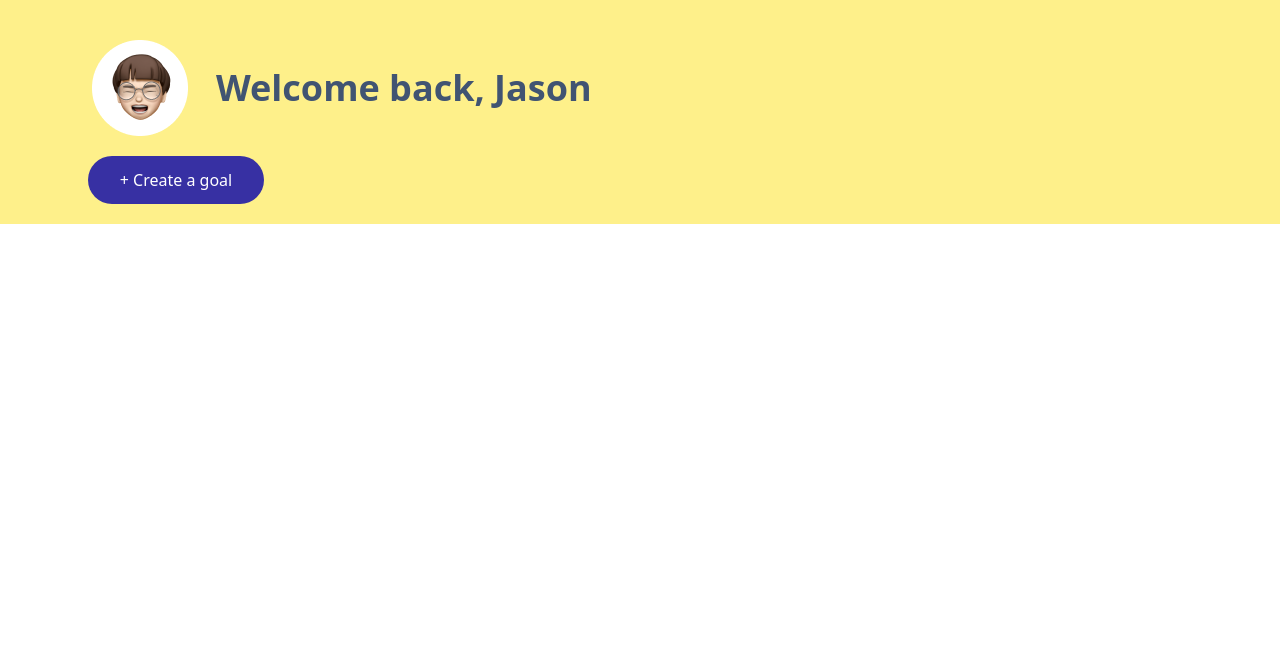
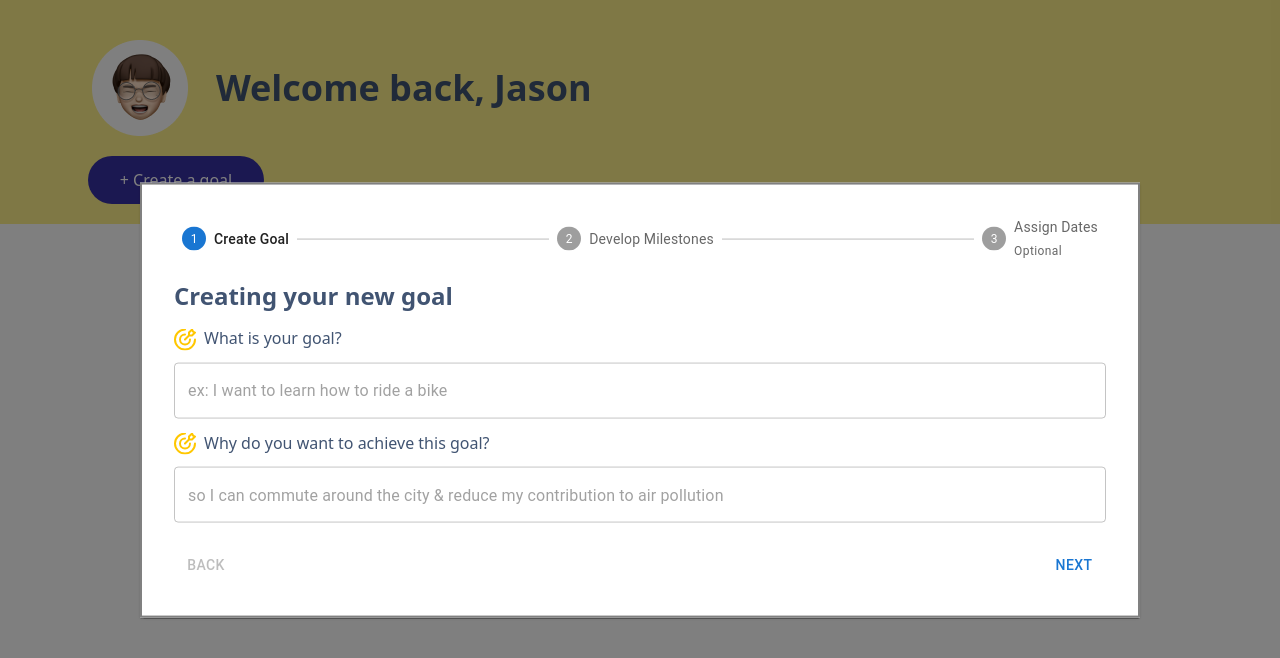
Before and after one commit to Co-Lab-You-Belong-in-Tech/Goalify, a React (Vite) app: page /dashboard in a window 1280 px wide. Both pictures are taken after a click on the button "+ Create a goal". Shown: the top 658 px of the page. Built offline with nearby package versions, Linux system fonts and the light colour scheme.

Commit message:
feat: add modal to dashboard

```diff
--- a/src/pages/dashboard/header.jsx
+++ b/src/pages/dashboard/header.jsx
@@ -1,15 +1,45 @@
 import Button from '../../components/button';
 import Logo from '../../assets/icons/logo.png';
+import * as React from "react";
+import Modal from "@mui/material/Modal";
+import Box from "@mui/material/Box";
+import HorizontalLinearStepper from "../stepper/stepper.jsx";
+
+const style = {
+    position: 'absolute',
+    top: '50%',
+    left: '50%',
+    transform: 'translate(-50%, -50%)',
+    width: 1000,
+    backgroundColor: 'background.paper',
+    border: '2px solid grey',
+    boxShadow: 1,
+    p: 4,
+};
+
 const Header = () => {
+    const [open, setOpen] = React.useState(false);
+    const handleOpen = () => setOpen(true);
+    const handleClose = () => setOpen(false);
     return (
         <div className="bg-yellow-200 h-56 py-3 md:py-5 md:px-20">
             <div className="flex gap-4 items-center my-5">
-        <img src={Logo} alt="logo" />
+                <img src={Logo} alt="logo"/>
                 <h1 className="text-4xl font-semibold">Welcome back, Jason</h1>
             </div>
             <div>
-        <Button className="btn-primary w-44 ml-2">+ Create a goal</Button>
+                <Button className="btn-primary w-44 ml-2" onClick={handleOpen}>+ Create a goal</Button>
             </div>
+            <Modal
+                open={open}
+                onClose={handleClose}
+                aria-labelledby="modal-modal-title"
+                aria-describedby="modal-modal-description"
+            >
+                <Box sx={style}>
+                    <HorizontalLinearStepper/>
+                </Box>
+            </Modal>
         </div>
     );
 };
```
Lines whose indentation alone changed are shown as unchanged.
